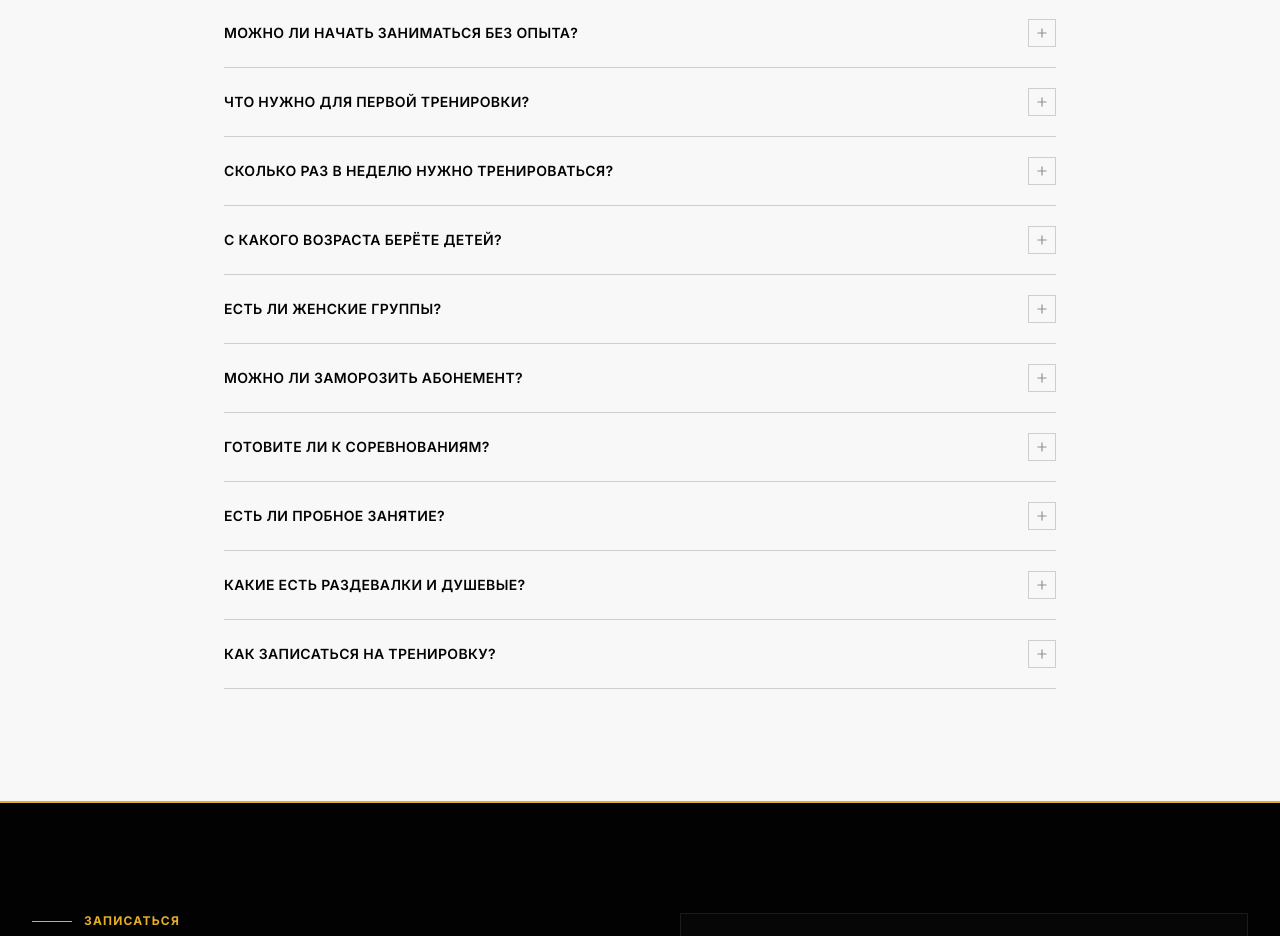
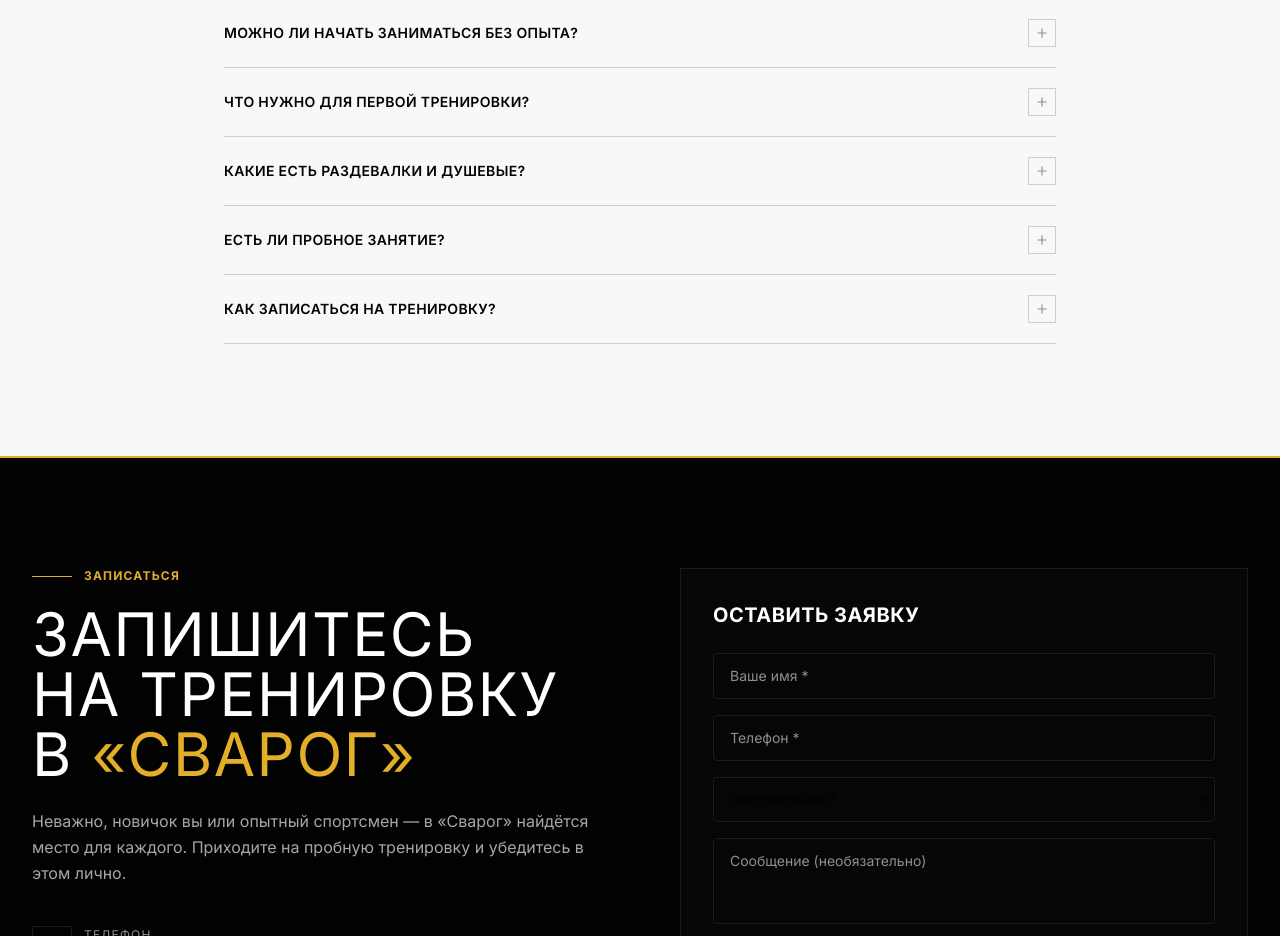
Before and after one commit to funkythemoney666/v0-svarog-martial-arts-club, a Next.js app: page / in a window 1280 px wide. Shown: the part 4500-5436 px from the top of the page. Built offline with nearby package versions, Linux system fonts and the light colour scheme.

Commit message:
feat: update FAQ section with 5 specific questions\n\nAdd 5 new FAQ questions and update answers.

```diff
--- a/components/home/faq-section.tsx
+++ b/components/home/faq-section.tsx
@@ -10,35 +10,15 @@ const faqs = [
   },
   {
     q: 'Что нужно для первой тренировки?',
-    a: 'На первую тренировку достаточно удобной спортивной одежды и сменной обуви. Всё необходимое снаряжение (перчатки, бинты) можно взять в прокат или приобрести у нас.',
-  },
-  {
-    q: 'Сколько раз в неделю нужно тренироваться?',
-    a: 'Для поддержания формы хватит 2 раз в неделю. Для прогресса и подготовки к соревнованиям — 3–5 раз. Тренер составит оптимальный план под ваши цели.',
-  },
-  {
-    q: 'С какого возраста берёте детей?',
-    a: 'Детские группы начинаются с 6 лет. Для самых маленьких у нас специальная программа с акцентом на физическое развитие, дисциплину и базовые навыки единоборств.',
-  },
-  {
-    q: 'Есть ли женские группы?',
-    a: 'Да. Тренировки в смешанных группах, но тренеры всегда учитывают особенности физической подготовки. В тайском боксе и грэпплинге активно занимаются женщины.',
-  },
-  {
-    q: 'Можно ли заморозить абонемент?',
-    a: 'Да, абонемент можно заморозить на период болезни или отпуска. Условия уточняйте у администратора.',
-  },
-  {
-    q: 'Готовите ли к соревнованиям?',
-    a: 'Да, это одно из ключевых направлений клуба. Наши спортсмены выступают на городских, региональных и российских турнирах.',
-  },
-  {
-    q: 'Есть ли пробное занятие?',
-    a: 'Да! Первая пробная тренировка бесплатна. Запишитесь через форму или позвоните нам — мы подберём удобное время.',
+    a: 'На первую тренировку достаточно удобной спортивной одежды и в зависимости от спортивной дисциплины может понадобится ещё другая экипировка, лучше уточнять по телефону!',
   },
   {
     q: 'Какие есть раздевалки и душевые?',
     a: 'В клубе есть раздевалки и душевые кабины раздельно для мужчин и женщин. Всё чисто и в порядке.',
+  },
+  {
+    q: 'Есть ли пробное занятие?',
+    a: 'Вы можете оплатить разовое занятие и посетить любую секцию на Ваш выбор!',
   },
   {
     q: 'Как записаться на тренировку?',
```
